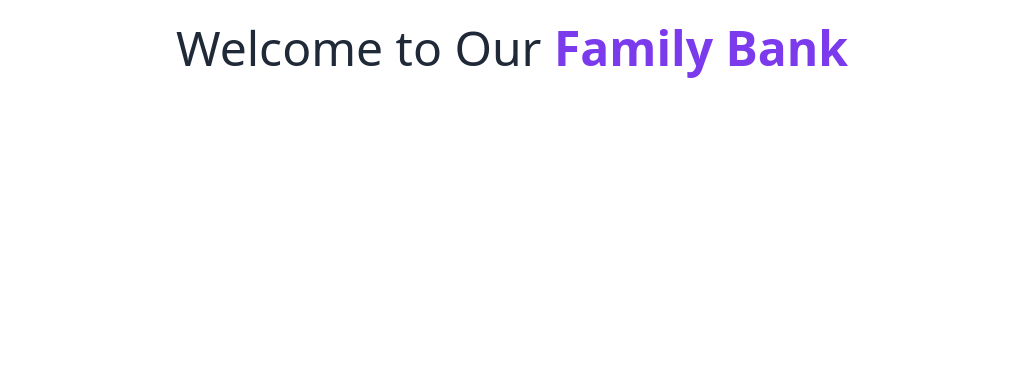
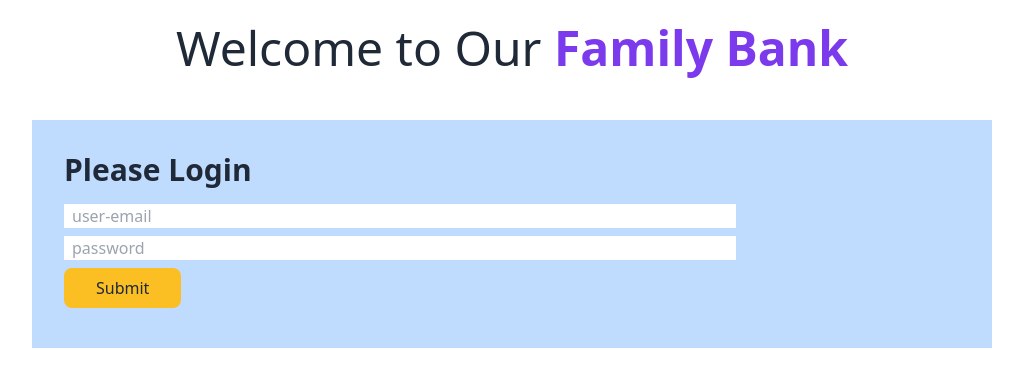
Before and after one commit to Ashraf-2/family-bank-module-ex, a plain HTML site: page index.html in a window 1280 px wide. Shown: the whole page, without its empty margins (128-1151 px from the left). Drawn offline with nearby package versions, Linux system fonts and the light colour scheme.

Commit message:
added loging page with design

```diff
--- a/index.html
+++ b/index.html
@@ -11,8 +11,20 @@
 </head>
 
 <body>
-    <h1 class="text-5xl text-center mt-6">Welcome to Our <span class="font-semibold text-violet-600">Family Bank</span></h1>
+    <header>
+        <h1 class="text-5xl text-center mt-6">Welcome to Our <span class="font-semibold text-violet-600">Family Bank</span></h1>
 
+    </header>
+    <main>
+        <section class="bg-blue-200 w-9/12 mt-12 mx-auto p-8">
+            <h3 class="text-3xl mb-4 font-semibold">Please Login</h3>
+            <div>
+                <input class="w-9/12 block mb-2 px-2" type="email" name="" id="" placeholder="user-email">
+                <input class="w-9/12 block px-2" type="password" name="" id="" placeholder="password">
+                <button type="submit" class="bg-amber-400 px-8 py-2 my-2 font-medium rounded-lg hover:bg-lime-500">Submit</button>
+            </div>
+        </section>
+    </main>
 
 
 
```
